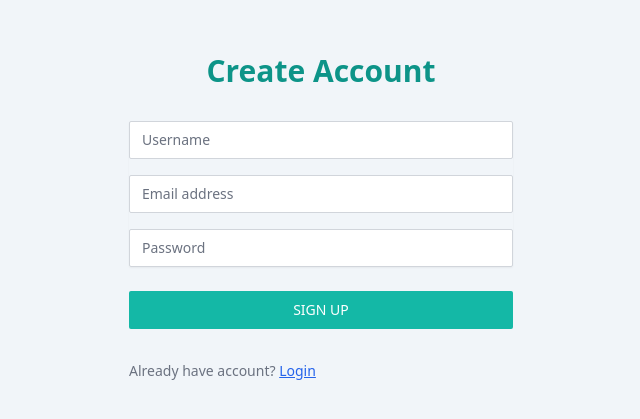
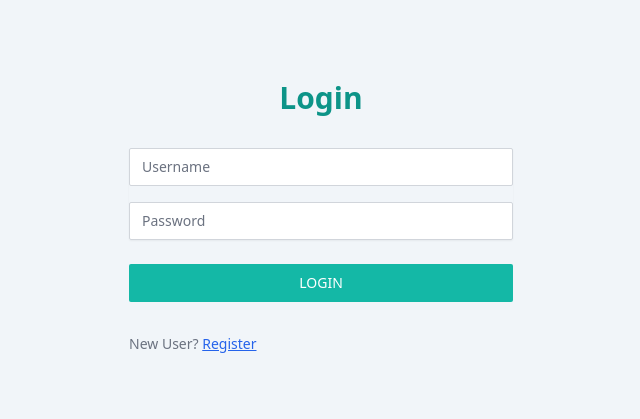
Before and after one commit to soni-naveen/E-social, a React (Vite) app: page / in a window 1280 px wide. Shown: the part 195-614 px from the top of the page, without its empty margins (319-959 px from the left). Built offline with nearby package versions, Linux system fonts and the light colour scheme; no server answers.

Commit message:
Default changed to Login

```diff
--- a/src/App.jsx
+++ b/src/App.jsx
@@ -8,7 +8,7 @@
   return (
     <>
       <Routes>
-        <Route path="/" element={<Register />} />
+        <Route path="/" element={<Login />} />
         <Route path="/register" element={<Register />} />
         <Route path="/login" element={<Login />} />
         <Route path="/home" element={<Home />} />
```
